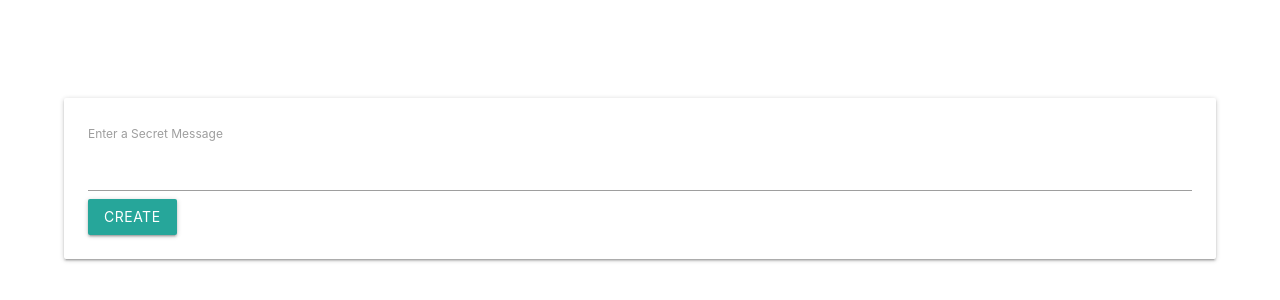
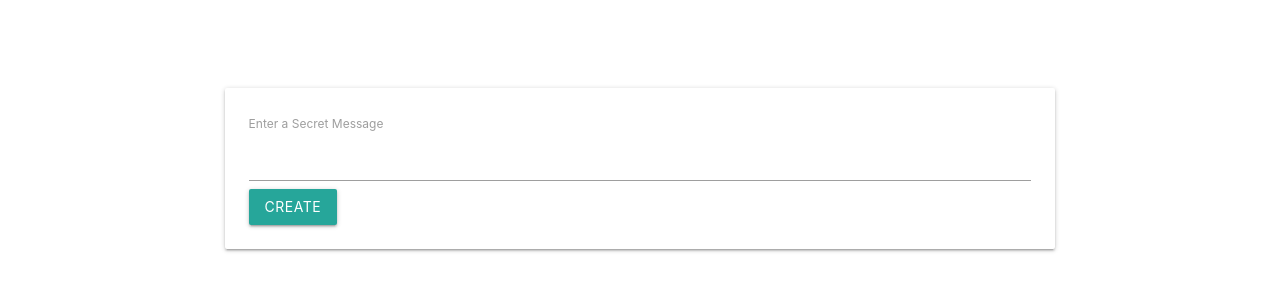
Before and after one commit to billyhk/encrypted-messenger, a plain HTML site: page index.html in a window 1280 px wide. Shown: the part 218-518 px from the top of the page. Drawn offline with nearby package versions, Linux system fonts and the light colour scheme.

Commit message:
cleaned up css

```diff
--- a/index.css
+++ b/index.css
@@ -8,12 +8,6 @@ body {
 body > * {
 	width: 100%;
 }
-.col {
-	margin: 0 5%;
-}
-h1 {
-	font-size: 2vmin;
-}
 
 #copy-button {
 	background: rgba(58, 58, 184, 0.575);
--- a/index.html
+++ b/index.html
@@ -9,7 +9,7 @@
 		<title>SecretMsg</title>
 	</head>
 	<body>
-		<div>
+		<div class="row">
 			<div class="col s8 offset-s2">
 				<div id="message-show" class="card-panel hide">
 					<p class="p-message"></p>
```
